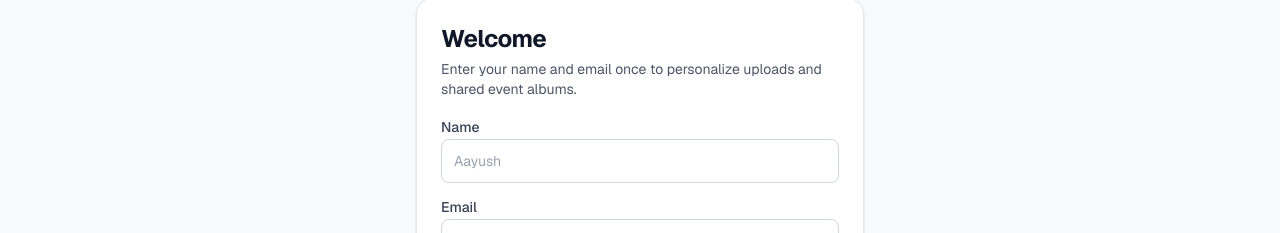
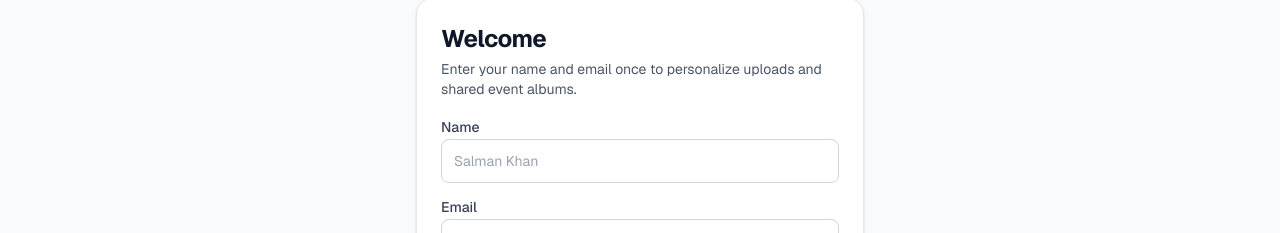
Before and after one commit to Aasu703/album, a Next.js app: page / in a window 1280 px wide. Shown: the part 111-344 px from the top of the page. Built offline with nearby package versions, Linux system fonts and the light colour scheme.

Commit message:
place holder from aayush to salman being changed

```diff
--- a/components/IdentityGate.tsx
+++ b/components/IdentityGate.tsx
@@ -93,7 +93,7 @@ export default function IdentityGate({ children }: IdentityGateProps) {
               minLength={2}
               maxLength={80}
               className="min-h-11 w-full rounded-lg border border-gray-300 bg-white px-3 py-2 text-sm text-gray-900 outline-none placeholder:text-gray-400 focus:border-gray-500 dark:border-gray-700 dark:bg-gray-950 dark:text-gray-100 dark:placeholder:text-gray-500"
-              placeholder="Aayush"
+              placeholder="Salman Khan"
             />
           </div>
 
```
